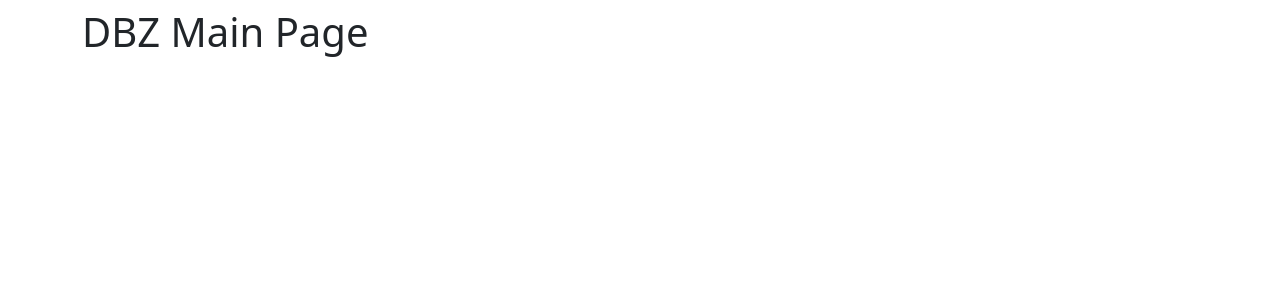
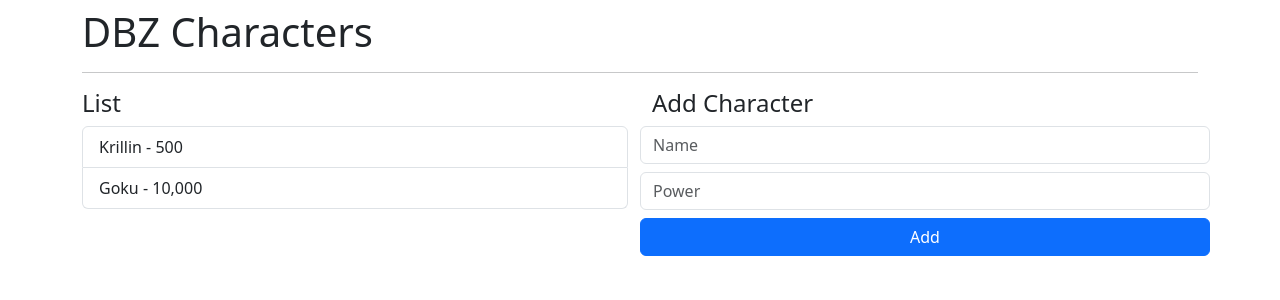
Before and after one commit to MuhamadIffatullathoif/angular-basic, an Angular app: page / in a window 1280 px wide. Shown: the top 300 px of the page. Built offline with nearby package versions, Linux system fonts and the light colour scheme.

Commit message:
15. Design of the screen to work

```diff
--- a/src/app/dbz/pages/main-page.component.html
+++ b/src/app/dbz/pages/main-page.component.html
@@ -1 +1,23 @@
-<h1>DBZ Main Page</h1>
+<h1>DBZ Characters</h1>
+<hr>
+
+<div class="row">
+  <div class="col">
+    <h4>List</h4>
+    <ul class="list-group">
+      <li class="list-group-item">Krillin - 500</li>
+      <li class="list-group-item">Goku - 10,000</li>
+    </ul>
+  </div>
+
+  <div class="col">
+
+    <h4>Add Character</h4>
+
+    <form class="row">
+      <input type="text" class="form-control mb-2" placeholder="Name">
+      <input type="number" class="form-control mb-2" placeholder="Power">
+      <button type="submit" class="btn btn-primary">Add</button>
+    </form>
+  </div>
+</div>
```
